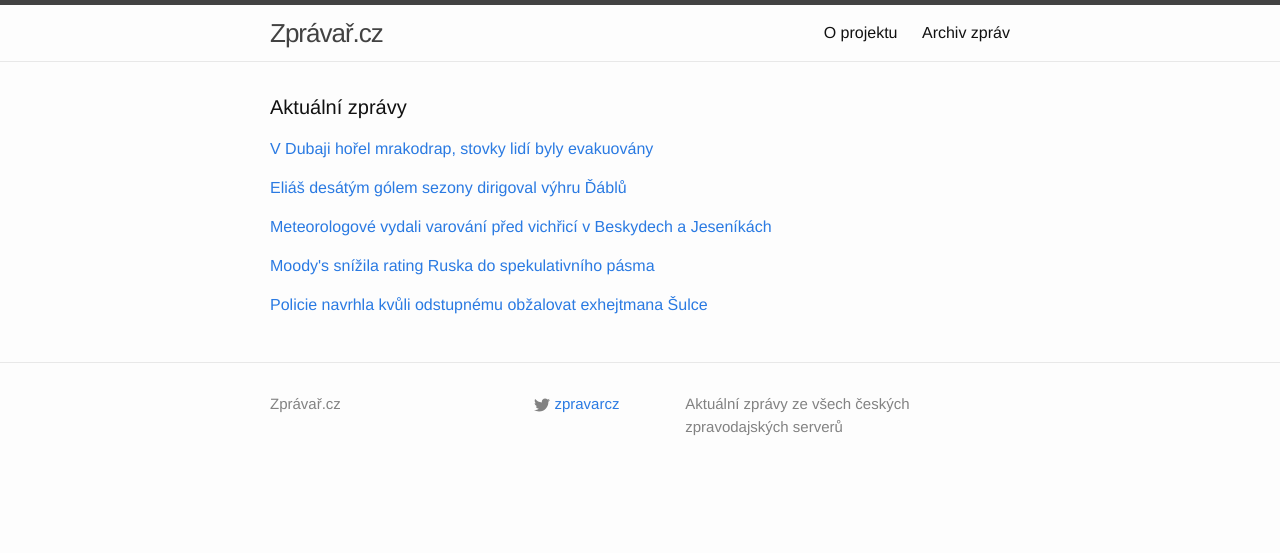
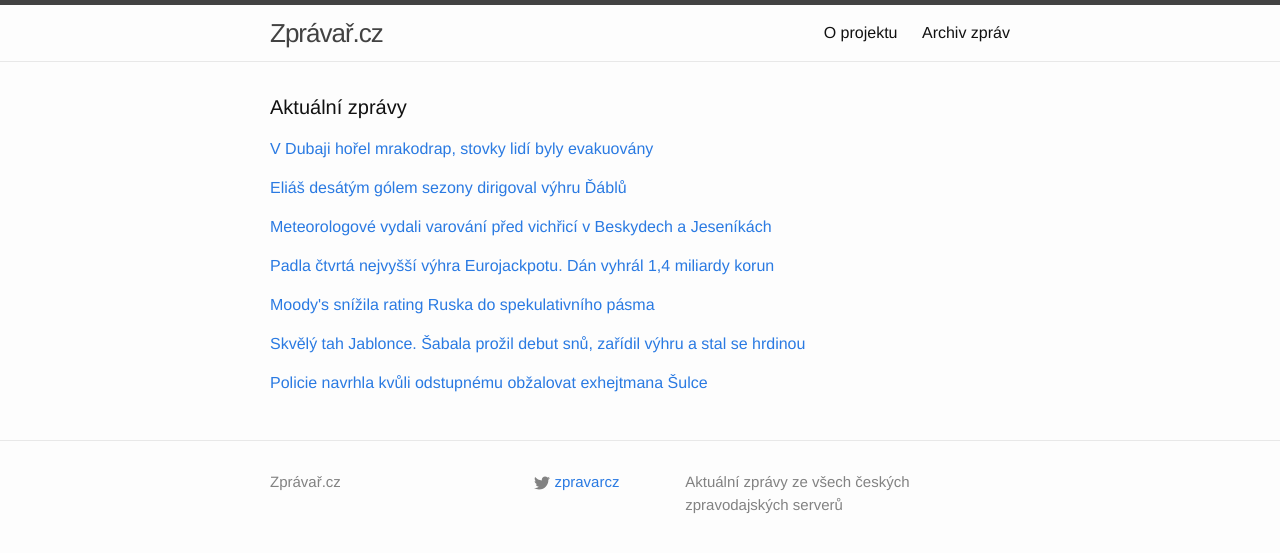
Before and after one commit to adliska/zpravar, a Jekyll site: the page built from index.html, in a window 1280 px wide. Shown: the top 553 px of the page. Built offline with Jekyll 4.4.1, drawn with Linux system fonts in a browser that asks for light colours.

Commit message:
zpravar news update

```diff
--- a/index.html
+++ b/index.html
@@ -39,16 +39,32 @@ layout: default
 <li><a href=http://www.ceskenoviny.cz/zpravy/zpravy/silny-vitr-dnes-zasahl-severovychod-ceska/1184033>Silný vítr dnes zasáhl severovýchod Česka - www.ceskenoviny.cz</a></li>
 <li><a href=http://zpravy.aktualne.cz/pocasi/cesko-zasahl-silny-vitr-meteorologove-doporucuji-nevychazet/r~265f2f28b99c11e498be002590604f2e/>Česko zasáhl silný vítr. Meteorologové doporučují nevycházet - zpravy.aktualne.cz</a></li>
 </ul>
-</div><p><a href="javascript:;" onclick="toggle_visibility('zpravy3')">Moody's snížila rating Ruska do spekulativního pásma</a></p>
+</div><p><a href="javascript:;" onclick="toggle_visibility('zpravy3')">Padla čtvrtá nejvyšší výhra Eurojackpotu. Dán vyhrál 1,4 miliardy korun</a></p>
 <div id="zpravy3" style="display:none">
+<ul>
+<li><a href=http://zahranicni.ihned.cz/c1-63570580-padla-ctvrta-nejvyssi-vyhra-eurojackpotu-dan-vyhral-1-4-miliardy-korun>Padla čtvrtá nejvyšší výhra Eurojackpotu. Dán vyhrál 1,4 miliardy korun - zahranicni.ihned.cz</a></li>
+<li><a href=http://www.ceskatelevize.cz/ct24/ekonomika/302421-soutezici-z-danska-vyhral-v-loterii-temer-50-milionu-eur/>Soutežící z Dánska vyhrál v loterii téměř 50 milionů eur - www.ceskatelevize.cz</a></li>
+<li><a href=http://zpravy.aktualne.cz/ekonomika/hlavni-vyhra-v-eurojackpotu-padla-vyherce-bere-1-4-miliardy/r~04897264b9a611e49f60002590604f2e/>Hlavní výhra v Eurojackpotu padla. Výherce bere 1,4 miliardy - zpravy.aktualne.cz</a></li>
+<li><a href=http://www.financninoviny.cz/zpravodajstvi/zpravy/v-dansku-padla-jedna-z-nejvetsich-vyher-eurojackpotu/1184054>V Dánsku padla jedna z největších výher Eurojackpotu - www.financninoviny.cz</a></li>
+<li><a href=http://www.ceskatelevize.cz/ct24/ekonomika/302421-soutezici-z-danska-vyhral-v-eurojackpotu-temer-50-milionu-eur/>Soutežící z Dánska vyhrál v Eurojackpotu téměř 50 milionů eur - www.ceskatelevize.cz</a></li>
+</ul>
+</div><p><a href="javascript:;" onclick="toggle_visibility('zpravy4')">Moody's snížila rating Ruska do spekulativního pásma</a></p>
+<div id="zpravy4" style="display:none">
 <ul>
 <li><a href=http://zpravy.e15.cz/zahranicni/ekonomika/moody-s-snizila-rating-ruska-do-spekulativniho-pasma-1165200>Moody's snížila rating Ruska do spekulativního pásma - zpravy.e15.cz</a></li>
 <li><a href=http://byznys.ihned.cz/c1-63569960-agentura-moody-s-poslala-rusko-do-spekulativniho-pasma>Agentura Moody's poslala Rusko do spekulativního pásma - byznys.ihned.cz</a></li>
 <li><a href=http://byznys.ihned.cz/c1-63569960-rusko-se-propadlo-do-spekulativniho-pasma-moody-s-mu-snizila-rating-na-ba1>Rusko se propadlo do spekulativního pásma. Moody's mu snížila rating na Ba1 - byznys.ihned.cz</a></li>
 <li><a href=http://www.financninoviny.cz/zpravodajstvi/zpravy/moody-s-snizila-rating-ruska-do-spekulativniho-pasma/1184001>Moody's snížila rating Ruska do spekulativního pásma - www.financninoviny.cz</a></li>
 </ul>
-</div><p><a href="javascript:;" onclick="toggle_visibility('zpravy4')">Policie navrhla kvůli odstupnému obžalovat exhejtmana Šulce</a></p>
-<div id="zpravy4" style="display:none">
+</div><p><a href="javascript:;" onclick="toggle_visibility('zpravy5')">Skvělý tah Jablonce. Šabala prožil debut snů, zařídil výhru a stal se hrdinou</a></p>
+<div id="zpravy5" style="display:none">
+<ul>
+<li><a href=http://www.denik.cz/fotbal/skvely-tah-jablonce-sabala-prozil-debut-snu-zaridil-vyhru-a-stal-se-hrdinou-2015.html>Skvělý tah Jablonce. Šabala prožil debut snů, zařídil výhru a stal se hrdinou - www.denik.cz</a></li>
+<li><a href=http://sport.aktualne.cz/dvougolovy-jablonecky-debutant-sabala-varovani-pro-vrbu/r~a3f1171ab95d11e498be002590604f2e/>Dvougólový jablonecký debutant Šabala: Varování pro Vrbu - sport.aktualne.cz</a></li>
+<li><a href=http://www.tyden.cz/rubriky/sport/fotbal/zahranicni-souteze/sabala-prozil-debut-snu-dvema-goly-zaridil-jablonci-vitezstvi_334079.html>Šabala prožil debut snů, dvěma góly zařídil Jablonci vítězství - www.tyden.cz</a></li>
+</ul>
+</div><p><a href="javascript:;" onclick="toggle_visibility('zpravy6')">Policie navrhla kvůli odstupnému obžalovat exhejtmana Šulce</a></p>
+<div id="zpravy6" style="display:none">
 <ul>
 <li><a href=http://www.denik.cz/z_domova/policie-navrhla-kvuli-odstupnemu-obzalovat-exhejtmana-sulce-20150221.html>Policie navrhla kvůli odstupnému obžalovat exhejtmana Šulce - www.denik.cz</a></li>
 <li><a href=http://zpravy.aktualne.cz/regiony/ustecky/policie-chce-pripad-exhejtmana-sulce-poslat-k-soudu/r~2f8b1146b99411e4a10c0025900fea04/>Policie chce případ exhejtmana Šulce poslat k soudu - zpravy.aktualne.cz</a></li>
```
